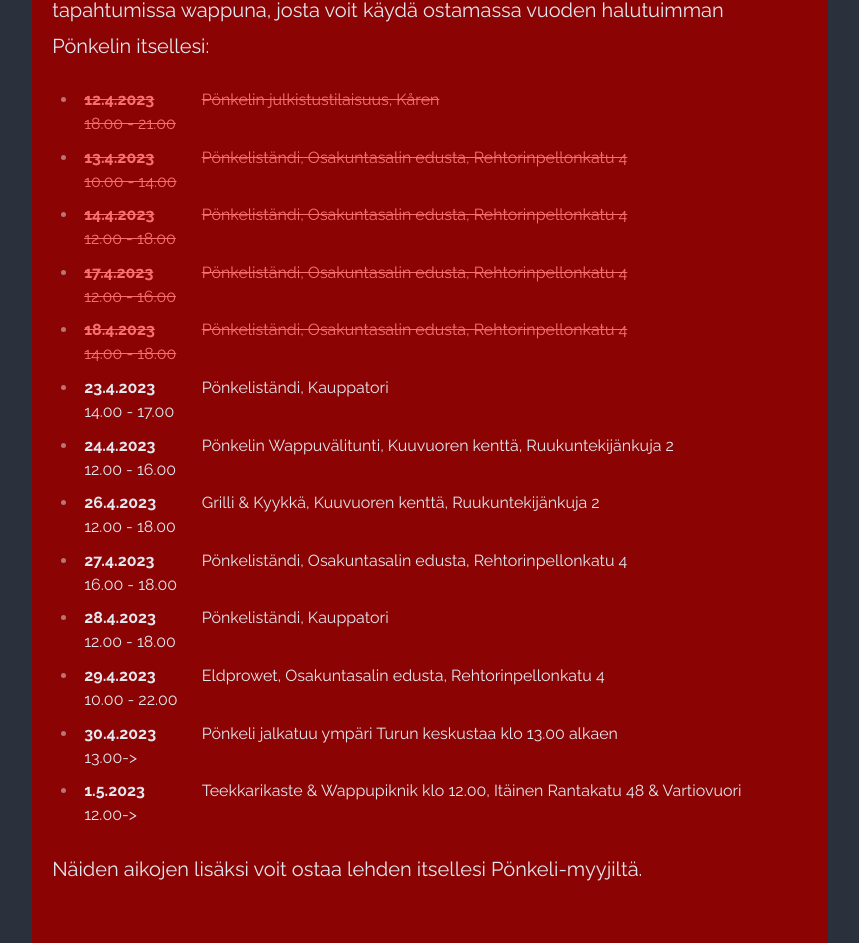
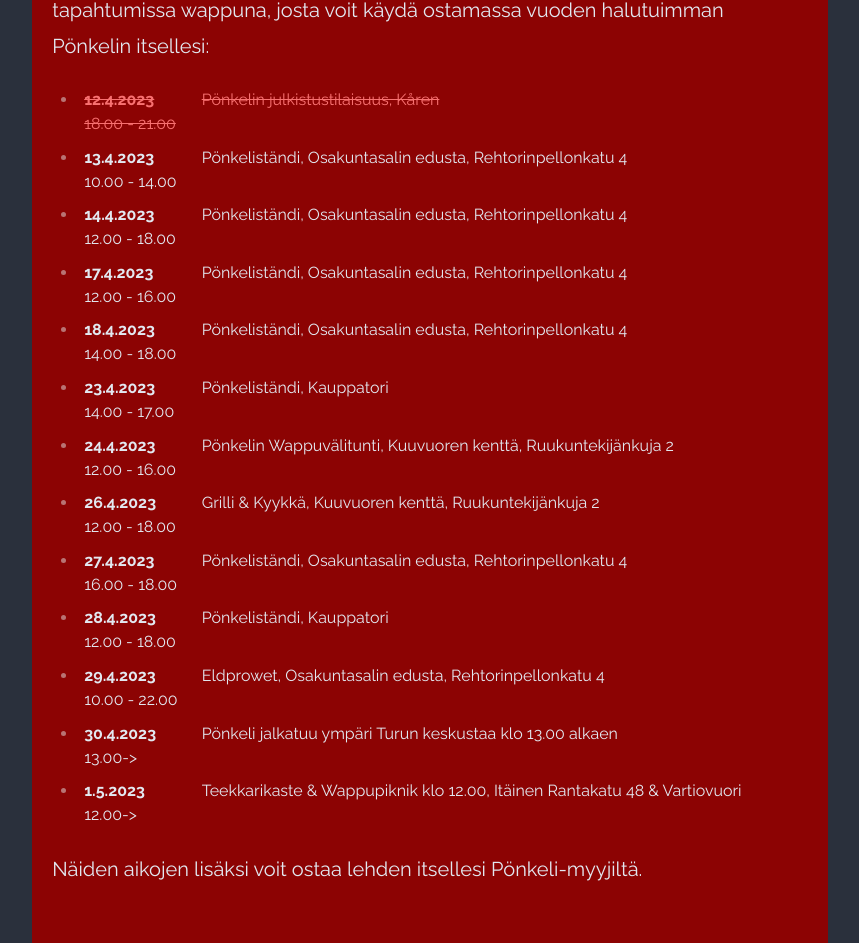
Before and after one commit to kolmeseiska/next-wappulehti, a Next.js app: page / in a window 1280 px wide. Shown: the part 1268-2211 px from the top of the page, without its empty margins (210-1069 px from the left). Built offline with nearby package versions, Linux system fonts and the light colour scheme.

Commit message:
Fix sales current date

```diff
--- a/content/Sales.tsx
+++ b/content/Sales.tsx
@@ -11,7 +11,7 @@ type SaleProps = {
 }
 
 const SaleTime = ({ saleEvent }: SaleProps) => {
-  const currentISODate = '2023-04-23' // new Date().toISOString().slice(0, 10)
+  const currentISODate = new Date().toISOString().slice(0, 10)
   const isToday = currentISODate === saleEvent.date
   const isPast = saleEvent.date < currentISODate
   // Add strikethrough if event is past
```
